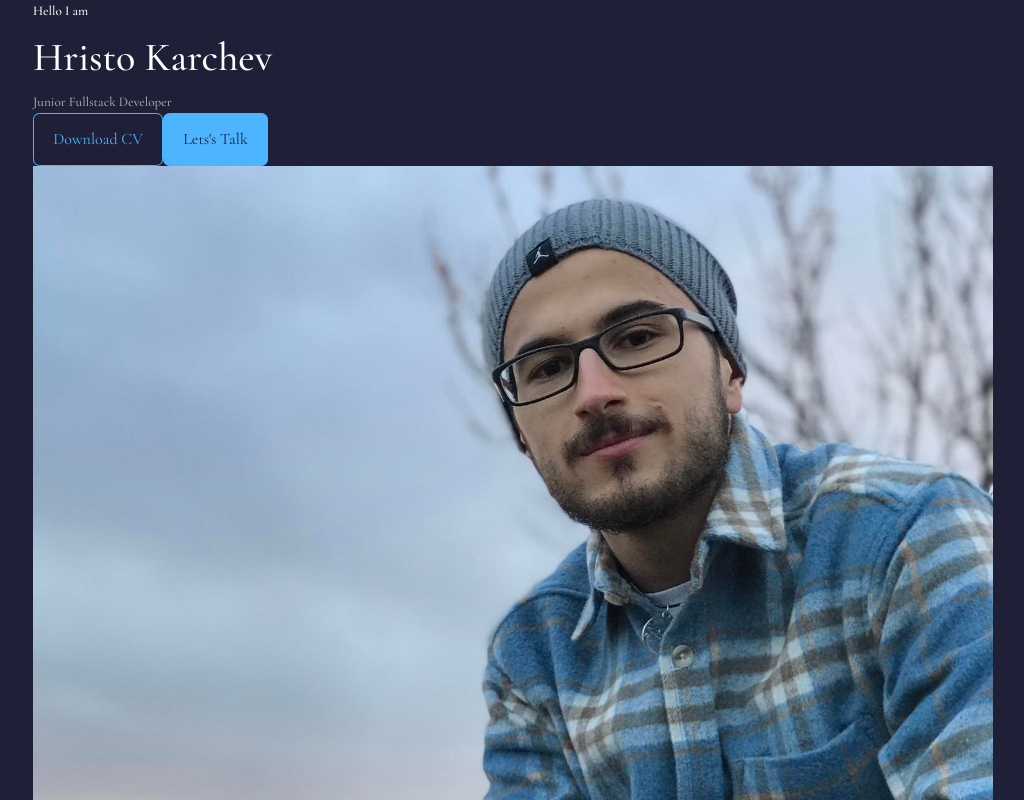
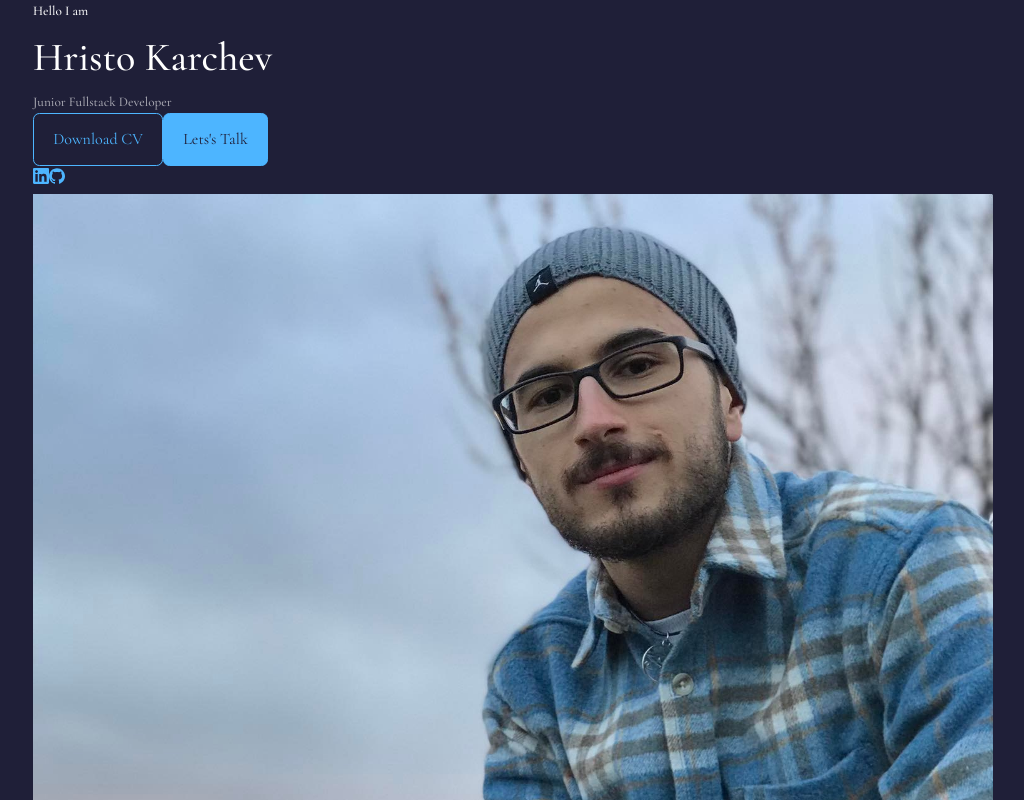
Before and after one commit to hristokarchev25/portfolio, a React (Create React App) app: page / in a window 1280 px wide. Shown: the top 800 px of the page, without its empty margins (127-1151 px from the left). Built offline with nearby package versions, Linux system fonts and the light colour scheme.

Commit message:
add/ header social icons with react-icons

```diff
--- a/package.json
+++ b/package.json
@@ -8,6 +8,7 @@
     "@testing-library/user-event": "^13.5.0",
     "react": "^18.2.0",
     "react-dom": "^18.2.0",
+    "react-icons": "^4.6.0",
     "react-scripts": "5.0.1",
     "web-vitals": "^2.1.4"
   },
--- a/src/components/Header/Header.jsx
+++ b/src/components/Header/Header.jsx
@@ -2,6 +2,7 @@ import React from "react";
 import "./header.css";
 import CTA from "./CTA";
 import icoImg from "../../assets/ico.jpg";
+import HeaderSocials from "./HeaderSocials";
 
 const Header = () => {
   return (
@@ -11,12 +12,15 @@ const Header = () => {
         <h1>Hristo Karchev</h1>
         <h5 className="text-light">Junior Fullstack Developer</h5>
         <CTA />
+        <HeaderSocials />
 
         <div className="me">
           <img src={icoImg} alt="Hristo IMG" />
         </div>
 
-        <a href="#contact" className="scroll__down">Scroll Down</a>
+        <a href="#contact" className="scroll__down">
+          Scroll Down
+        </a>
       </div>
     </header>
   );
--- /dev/null
+++ b/src/components/Header/HeaderSocials.jsx
@@ -0,0 +1,19 @@
+import React from "react";
+import { SiLinkedin } from "react-icons/si";
+import { ImGithub } from "react-icons/im";
+
+const HeaderSocials = () => {
+  return (
+    <div className="header__socials">
+      <a href="http://linkedin.com" target="_blank">
+        <SiLinkedin />
+      </a>
+      <a href="http://github.com" target="_blank">
+        <ImGithub />
+      </a>
+      {/* <a href="http://" target="_blank" rel="noopener noreferrer"></a> */}
+    </div>
+  );
+};
+
+export default HeaderSocials;
```
Also changed, not shown: 1 other file (tests, documents, lock files or other folders).
